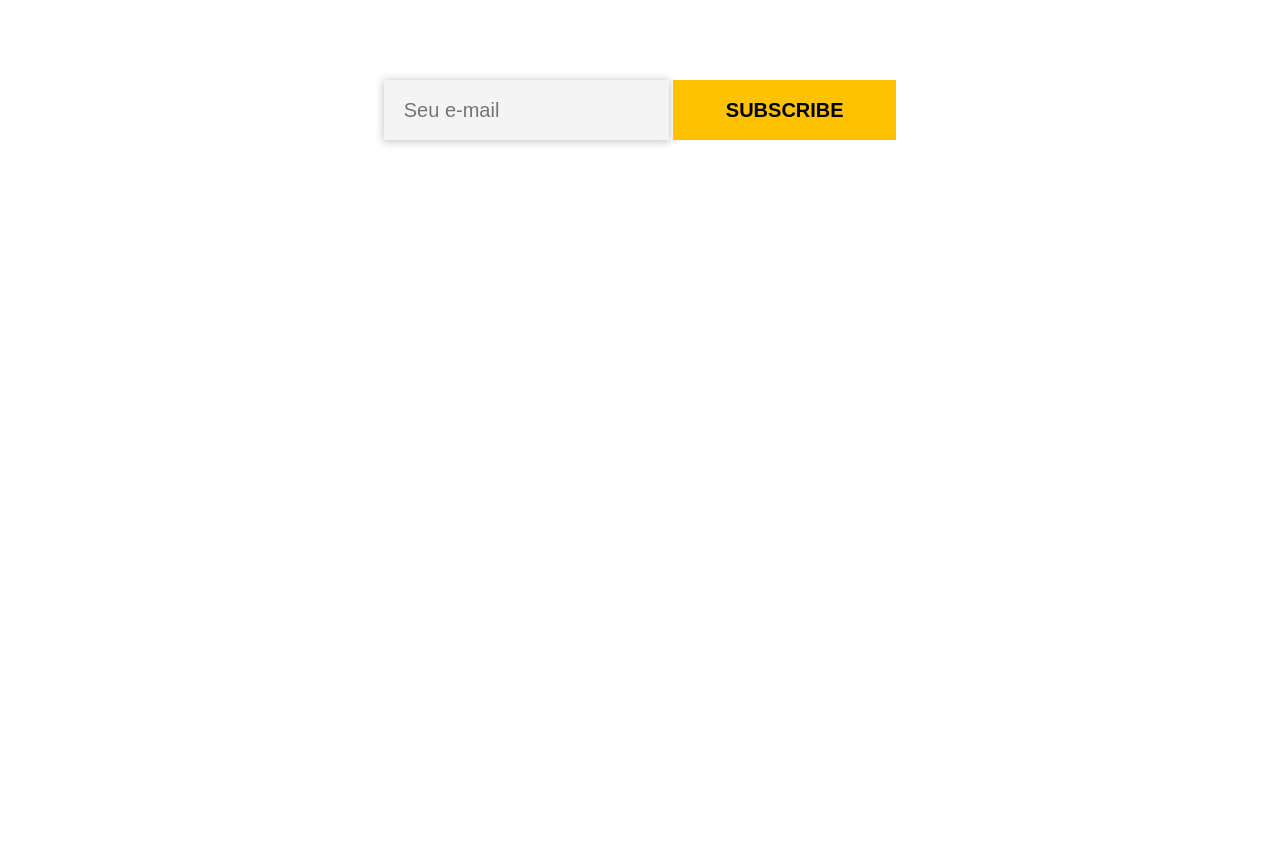
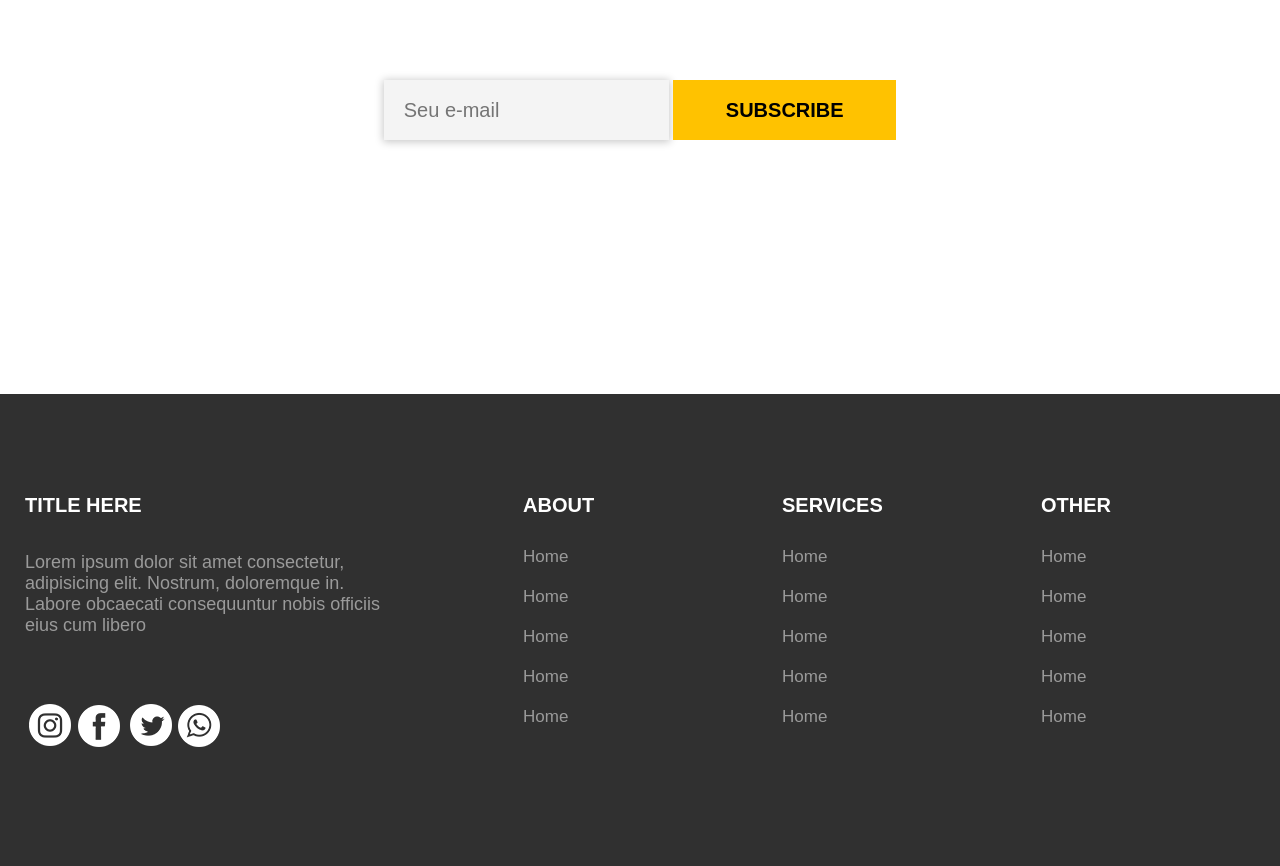
Before and after one commit to DevEduardoSouza/mini-restaurante, a plain HTML site: page index.html in a window 1280 px wide. Shown: the part 5228-6094 px from the top of the page. Before the commit the page ends 5622 px from the top, so only its background shows below. Drawn offline with Linux system fonts and the light colour scheme.

Commit message:
Add footer

```diff
--- a/css/style.css
+++ b/css/style.css
@@ -372,6 +372,57 @@ nav a:hover{
     height: 3px;
     background-color: #ffc200;
 }
+footer{
+    display: flex;
+    justify-content: center;
+    background-color: #303030;
+}
+footer h2{
+    font-size: 20px;
+    font-weight: 900;
+}
+
+.boxFooter{
+    display: flex;
+
+    flex: 1;
+    flex-direction: column;
+    align-items: flex-start;
+    color: white;
+}
+.last{
+    flex-wrap: wrap;
+    gap: 20px;
+    padding: 100px 0;
+}
+.last ul{
+    list-style: none;
+    margin-top: 20px;
+}
+.last ul li a{
+    padding: 10px 0;
+    margin: 0;
+    color: #9a9a9a;
+}
+.last ul li a:hover{
+    background-color: transparent;
+    color: #ffc200;
+}
+.soci{
+    flex: 2;
+    margin-left: 25px;
+}
+.soci p{
+    font-size: 18px;
+    margin: 35px 0;
+    color: #9a9a9a;
+    margin-right: 100px;
+}
+.social nav ul{
+    display: flex;
+    flex-direction: row;
+}
+
 
 
 @media(max-width: 1085px){
@@ -380,7 +431,7 @@ nav a:hover{
         flex-direction: column;
         justify-content: space-around;
     }
-    nav ul{
+    .menu nav ul{
         flex-direction: column;
         /* display: none; */
         position: absolute;
@@ -433,6 +484,36 @@ nav a:hover{
         align-items: center;
         text-align: center;
     }
+}
+@media (max-width: 650px){
+    .last {
+        flex-direction: column;
+
+        align-items: center;
+
+        gap: 50px;
+        padding: 100px 0;
+    }
+
+    .soci {
+        flex: 1;
+        margin-left: 0px;
+        align-items: center;
+        margin-bottom: 40px;
+    }
+    .soci p {
+        margin: 28px 65px;
+    }
+    .boxFooter h2{
+        margin: auto;
+    }
+    .boxFooter nav {
+        width: 200px;
+        display: flex;
+        flex-direction: column;
+        align-items: center;
+    }
+
 }
 @media(max-width: 550px){
     .title_headline h1 {
@@ -499,4 +580,6 @@ nav a:hover{
     .text_sub p {
         padding: 0 20px;
     }
+
+
 }
--- a/index.html
+++ b/index.html
@@ -231,7 +231,74 @@
 
 	<!-- Ini footer -->
 	<footer>
-
+		<div class="conteiner last">
+			<div class="boxFooter soci">
+				<h2>TITLE HERE</h2>
+				<p>Lorem ipsum dolor sit amet consectetur, adipisicing elit. Nostrum, doloremque in. Labore obcaecati consequuntur nobis officiis eius cum libero</p>
+				<div class="social">
+					<nav>
+						<ul>
+							<li>
+								<a href="#">
+									<img src="/img/icon-insta.png" alt="">
+								</a>
+							</li>
+							<li>
+								<a href="#">
+									<img src="/img/icon-face.png" alt="">
+								</a>
+							</li>
+							<li>
+								<a href="#">
+									<img src="/img/icon-twit.png" alt="">
+								</a>
+							</li>
+							<li>
+								<a href="#">
+									<img src="/img/icon-what.png" alt="">
+								</a>
+							</li>
+						</ul>
+					</nav>
+				</div>
+			</div>
+			<div class="boxFooter">
+				<h2>ABOUT</h2>
+				<nav class="menuFooter">
+					<ul>
+						<li><a href="#">Home</a></li>
+						<li><a href="#">Home</a></li>
+						<li><a href="#">Home</a></li>
+						<li><a href="#">Home</a></li>
+						<li><a href="#">Home</a></li>
+					</ul>
+				</nav>
+			</div>
+			<div class="boxFooter">
+				<h2>SERVICES</h2>
+				<nav class="menuFooter">
+					<ul>
+						<li><a href="#">Home</a></li>
+						<li><a href="#">Home</a></li>
+						<li><a href="#">Home</a></li>
+						<li><a href="#">Home</a></li>
+						<li><a href="#">Home</a></li>
+					</ul>
+				</nav>
+			</div>
+			<div class="boxFooter">
+				<h2>OTHER</h2>
+				<nav class="menuFooter">
+					<ul>
+						<li><a href="#">Home</a></li>
+						<li><a href="#">Home</a></li>
+						<li><a href="#">Home</a></li>
+						<li><a href="#">Home</a></li>
+						<li><a href="#">Home</a></li>
+					</ul>
+				</nav>
+			</div>
+		</div>
 	</footer>
 	<!--Fim footer  -->
 	<script src="js/script.js"></script>
```
Also changed, not shown: img/icon-face.png (added), img/icon-insta.png (added), img/icon-twit.png (added), img/icon-what.png (added).
